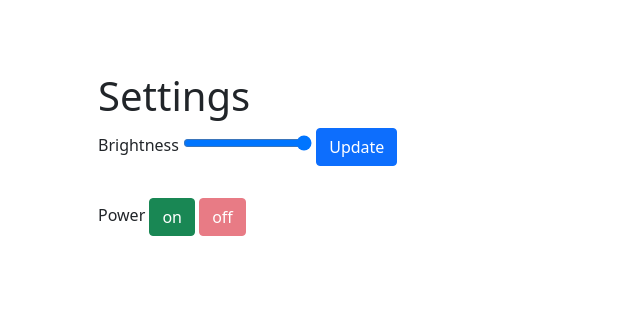
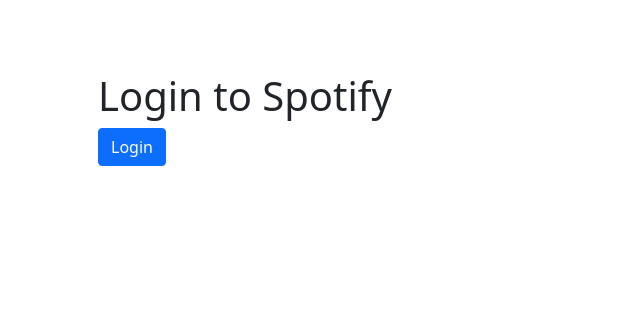
Before and after one commit to CrookedGrandma/coverart-matrix, a Flask app: page / in a window 1280 px wide. Shown: the part 56-371 px from the top of the page, without its empty margins (0-640 px from the left). Run offline with Flask 2, Linux system fonts and the light colour scheme; some libraries are stand-ins or nearby versions.

Commit message:
WIP: Authorize Spotify on frontend

```diff
--- a/app.py
+++ b/app.py
@@ -1,10 +1,14 @@
 import os
-import sys
+import requests
+import spotipy
 import time
 import threading
 from configparser import ConfigParser
+from dotenv import load_dotenv
 from flask import Flask, render_template, request, redirect
+from urllib.parse import urlencode
 
+load_dotenv()
 app = Flask(__name__)
 
 cfgfile = "config.ini"
@@ -14,6 +18,22 @@ d = "DEFAULT"
 dcfg = cfg[d]
 
 rgb_thread = None
+
+
+def test_sp_connection(sp):
+    try:
+        sp.me()
+    except spotipy.exceptions.SpotifyException:
+        cfg.set(d, "token", "")
+        with open(cfgfile, "w") as configfile:
+            cfg.write(configfile)
+
+
+scope = "user-read-currently-playing"
+sp = None
+if dcfg["token"] != "":
+    sp = spotipy.Spotify(auth=dcfg["token"])
+    test_sp_connection(sp)
 
 
 def _start_rgb(brightness):
@@ -42,10 +62,32 @@ def stop_rgb():
 def main_page():
     power = dcfg["power"]
     brightness = int(dcfg["brightness"])
-    return render_template("index.html", power=power, brightness=brightness)
+    token = dcfg["token"]
+    return render_template("index.html", power=power, brightness=brightness, token=token)
 
 
-@app.route('/power', methods=["GET", "POST"])
+@app.route('/login', methods=["POST"])
+def handle_login():
+    getparams = urlencode(dict(
+        response_type="code",
+        client_id=os.getenv("SPOTIPY_CLIENT_ID"),
+        scope=scope,
+        redirect_uri=os.getenv("SPOTIPY_REDIRECT_URI"))
+    )
+    return redirect(f"https://accounts.spotify.com/authorize?{getparams}")
+
+
+@app.route('/logincallback')
+def handle_login_done():
+    code = request.args.get("code")
+    # POST request to 'https://accounts.spotify.com/api/token'
+    global sp
+    sp = spotipy.Spotify(auth=code)
+    test_sp_connection(sp)
+    return redirect("/")
+
+
+@app.route('/power', methods=["POST"])
 def handle_power():
     power = request.form["power"]
     brightness = int(dcfg["brightness"])
--- a/config.ini
+++ b/config.ini
@@ -1,3 +1,4 @@
 [DEFAULT]
 brightness = 100
 power = off
+token =
--- a/templates/index.html
+++ b/templates/index.html
@@ -42,7 +42,13 @@
 
 <main class="container">
 
-    <div class="starter-template py-5 px-3">
+    <div class="py-5 px-3">
+        {% if token=='' %}
+        <h1>Login to Spotify</h1>
+            <form action="/login" method="POST">
+                <button type="submit" class="btn btn-primary">Login</button>
+            </form>
+        {% else %}
         <h1>Settings</h1>
         <form action="/brightness" method="POST">
             <div class="form-group">
@@ -61,9 +67,10 @@
                                              class="btn btn-danger" value="off"/>
             </div>
         </form>
+    {% endif %}
     </div>
 
-</main><!-- /.container -->
+</main>
 
 
 <script src="/static/bootstrap.min.js"></script>
```
